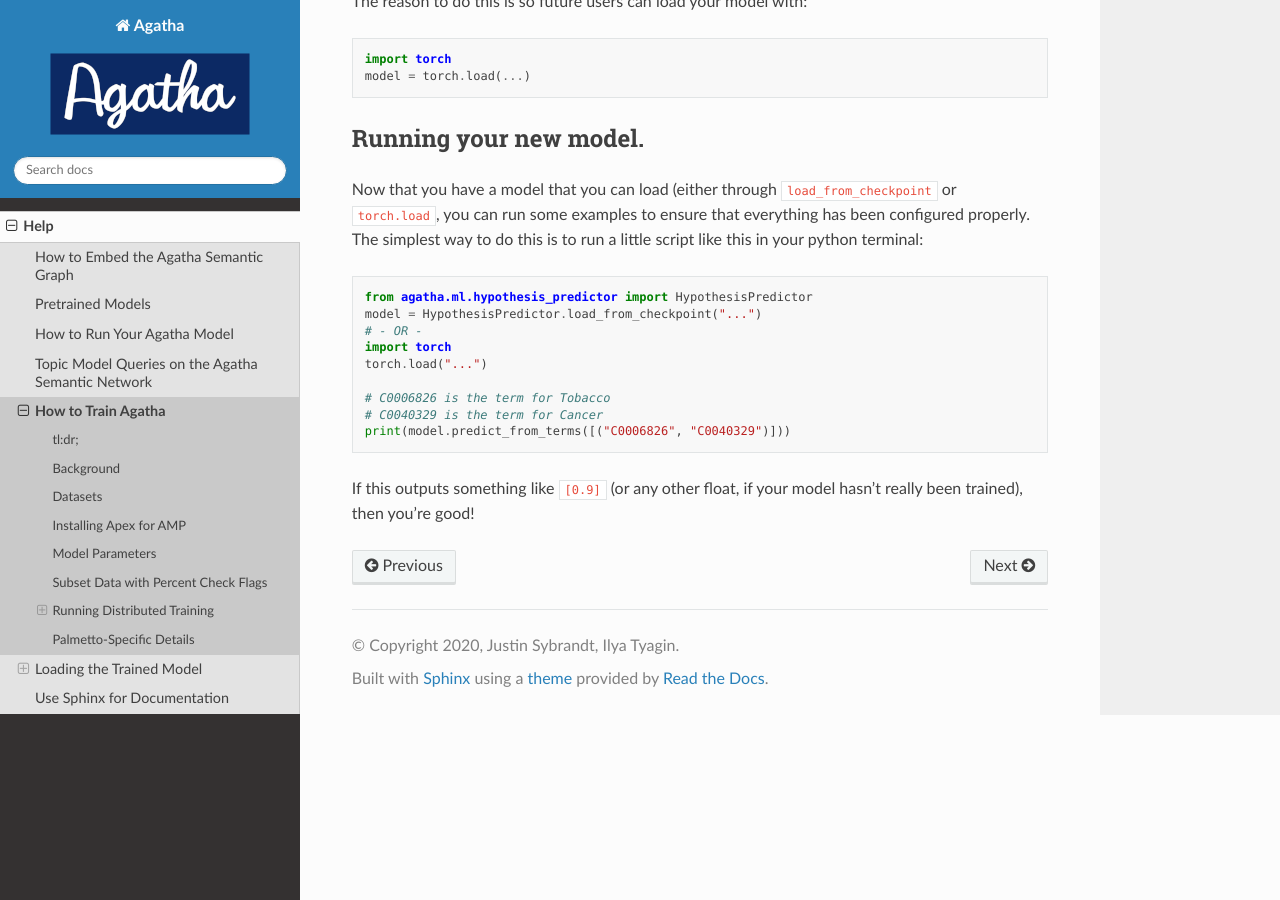
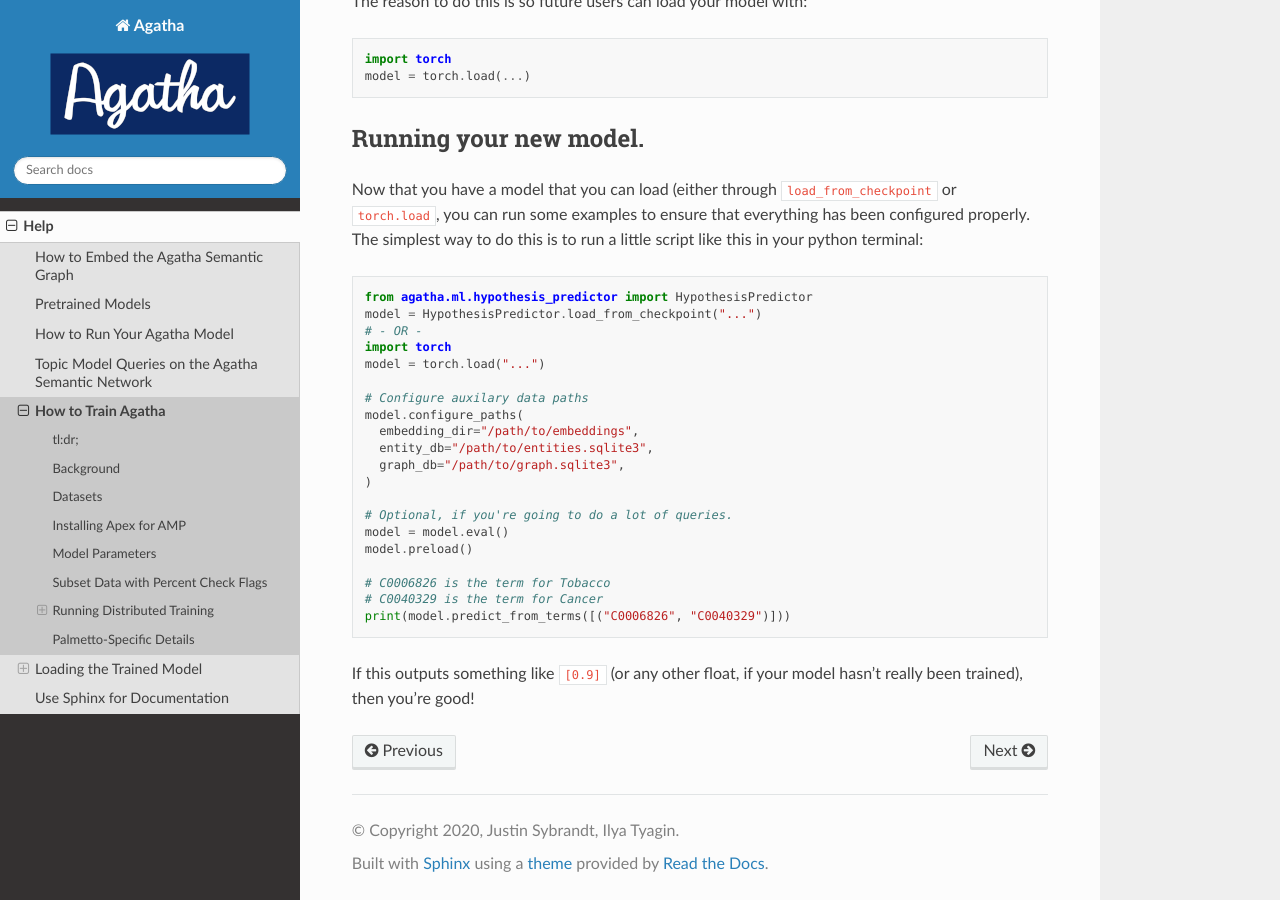
Before and after one commit to JSybrandt/agatha, a Sphinx documentation site: the page built from docs/help/train_agatha.md, in a window 1280 px wide and 900 px high, scrolled down 9311 px. Built offline with Sphinx 7.4.7 and the Read the Docs theme 2.0.0, drawn with Linux system fonts in a browser that asks for light colours; pages that are not in the unit, such as notebooks, are missing from menus.

Commit message:
Updates docs to make it a bit clearer that we need to call configure paths

```diff
--- a/docs/help/train_agatha.md
+++ b/docs/help/train_agatha.md
@@ -498,7 +498,18 @@ from agatha.ml.hypothesis_predictor import HypothesisPredictor
 model = HypothesisPredictor.load_from_checkpoint("...")
 # - OR -
 import torch
-torch.load("...")
+model = torch.load("...")
+
+# Configure auxilary data paths
+model.configure_paths(
+  embedding_dir="/path/to/embeddings",
+  entity_db="/path/to/entities.sqlite3",
+  graph_db="/path/to/graph.sqlite3",
+)
+
+# Optional, if you're going to do a lot of queries.
+model = model.eval()
+model.preload()
 
 # C0006826 is the term for Tobacco
 # C0040329 is the term for Cancer
```
Also changed, not shown: 1 other file.
